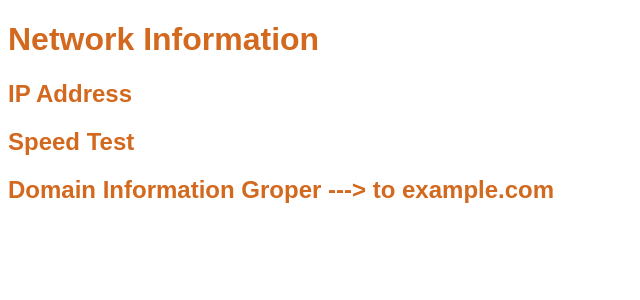
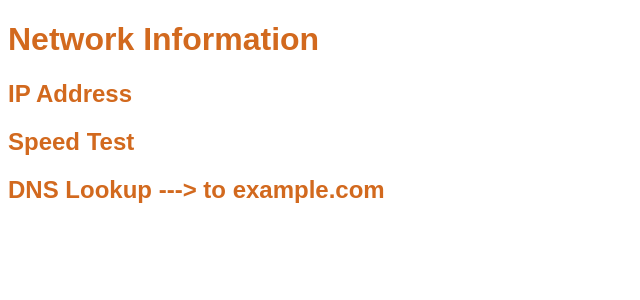
Before and after one commit to DmitreyKazin/microsvc-flask, a Flask app: template frontend-svc/templates/index.html in a window 1280 px wide. Shown: the top 300 px of the page, without its empty margins (0-640 px from the left). Run offline with Flask 2, Linux system fonts and the light colour scheme; the template is opened without the code that fills it, so the values that code supplies are empty.

Commit message:
dig changed to dns lookup

```diff
--- a/frontend-svc/templates/index.html
+++ b/frontend-svc/templates/index.html
@@ -9,7 +9,7 @@
 	<p> {{ ip_json|safe }} </p>
 	<h2>Speed Test</h2>
 	<p> {{ speed_test|safe }} </p>
-	<h2>Domain Information Groper ---> to example.com</h2>
+	<h2>DNS Lookup ---> to example.com</h2>
 	<p> {{ dns_json|safe }} </p>
 </div>
 {% endblock %}
```
Also changed, not shown: README.md.
